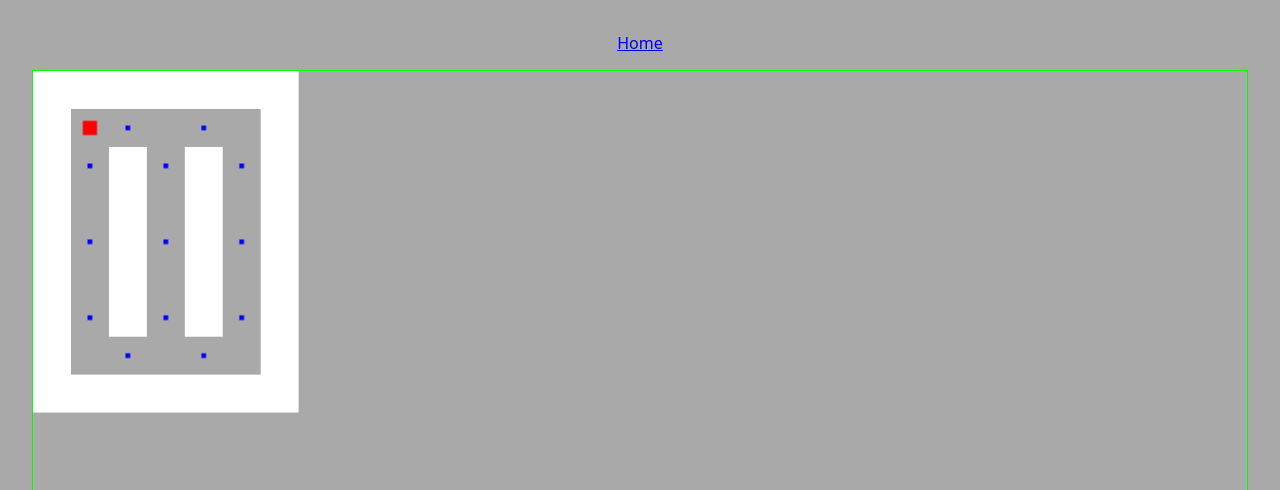
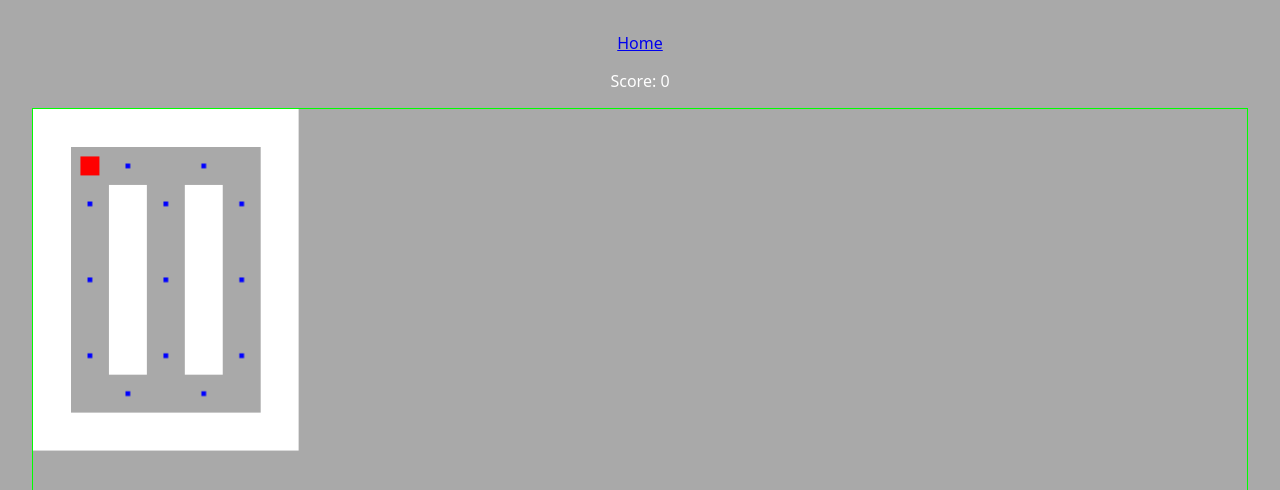
Before and after one commit to MelanieWinter/attention-shoppers-v2, a React (Vite) app: page /game in a window 1280 px wide. Shown: the top 490 px of the page. Built offline with nearby package versions, Linux system fonts and the light colour scheme.

Commit message:
Adds initial scoring functionality

```diff
--- a/models/Player.js
+++ b/models/Player.js
@@ -1,11 +1,11 @@
 export default class Player {
-    static width = 15
-    static height = 15
+    static width = 20
+    static height = 20
     constructor({ position, velocity, ctx }) {
         this.ctx = ctx
         this.velocity = velocity
-        this.width = 15
-        this.height = 15
+        this.width = 20
+        this.height = 20
         this.position = {
             x: position.x - this.width / 2,
             y: position.y - this.height / 2,
--- a/src/components/Canvas/Canvas.jsx
+++ b/src/components/Canvas/Canvas.jsx
@@ -6,7 +6,7 @@ import FoodItem from "../../../models/FoodItem"
 import { map, generateMap, generatePlayer, handlePlayerMovement, updatePlayerVelocity, detectBoundaryCollision, handleGrabItem } from '../../utilities/gameLogic'
 import './Canvas.css'
 
-export default function Canvas() {
+export default function Canvas({ score, setScore }) {
     const canvasRef = useRef()
 
     useEffect(() => {
@@ -30,9 +30,8 @@ export default function Canvas() {
                 for (let i = foodItems.length - 1; i >= 0; i--) {
                     const foodItem = foodItems[i]
                     foodItem.draw()
-                    handleGrabItem(foodItems, foodItem, i, player)
+                    handleGrabItem(foodItems, foodItem, i, player, score, setScore)
                 }
-
 
                 boundaries.forEach(boundary => {
                     boundary.draw()
--- a/src/components/Canvas/index.tsx
+++ /dev/null
@@ -1,3 +0,0 @@
-import Canvas from "./Canvas";
-
-export default Canvas
--- /dev/null
+++ b/src/components/Score/Score.jsx
@@ -0,0 +1,10 @@
+import React from 'react';
+
+export default function Score({ score }) {
+    return (
+        <div className="Score">
+            <span>Score: </span>
+            <span>{score}</span>
+        </div>
+    );
+}
--- a/src/pages/Game/Game.jsx
+++ b/src/pages/Game/Game.jsx
@@ -1,13 +1,17 @@
+import { useState } from "react"
 import { Link } from "react-router-dom"
 import Canvas from "../../components/Canvas/Canvas"
+import Score from "../../components/Score/Score"
 import "./Game.css"
 
 export default function Game() {
+    const [score, setScore] = useState(0)
 
     return (
         <section className="Game">
             <Link to="/">Home</Link>
-            <Canvas />
+            <Score score={score} setScore={setScore} />
+            <Canvas score={score} setScore={setScore} />
         </section>
     )
 }
--- a/src/utilities/gameLogic.js
+++ b/src/utilities/gameLogic.js
@@ -46,7 +46,6 @@ export function handlePlayerMovement() {
             default:
                 break
         }
-        console.log(lastKey)
     }
 
     function handleKeyUp({ key }) {
@@ -103,7 +102,7 @@ export function detectBoundaryCollision(boundary, player) {
 }
 
 // Pick up food item by colliding with it and pressing 'Q'
-export function handleGrabItem(foodItems, foodItem, i, player) {
+export function handleGrabItem(foodItems, foodItem, i, player, score, setScore) {
     if (keys.q.pressed === true) {
         for (let i = foodItems.length - 1; i >= 0; i--) {
             const foodItem = foodItems[i];
@@ -113,12 +112,13 @@ export function handleGrabItem(foodItems, foodItem, i, player) {
                 player.position.y < foodItem.position.y + foodItem.height &&
                 player.position.y + player.height > foodItem.position.y
             ) {
-                foodItems.splice(i, 1);
+                foodItems.splice(i, 1)
+                // This is doubled for some reason
+                setScore(prevScore => prevScore + 10)
             }
         }
     }
 }
-
 
 export function map() {
     const map = [
```
Also changed, not shown: src/components/Score/Score.css (added).
